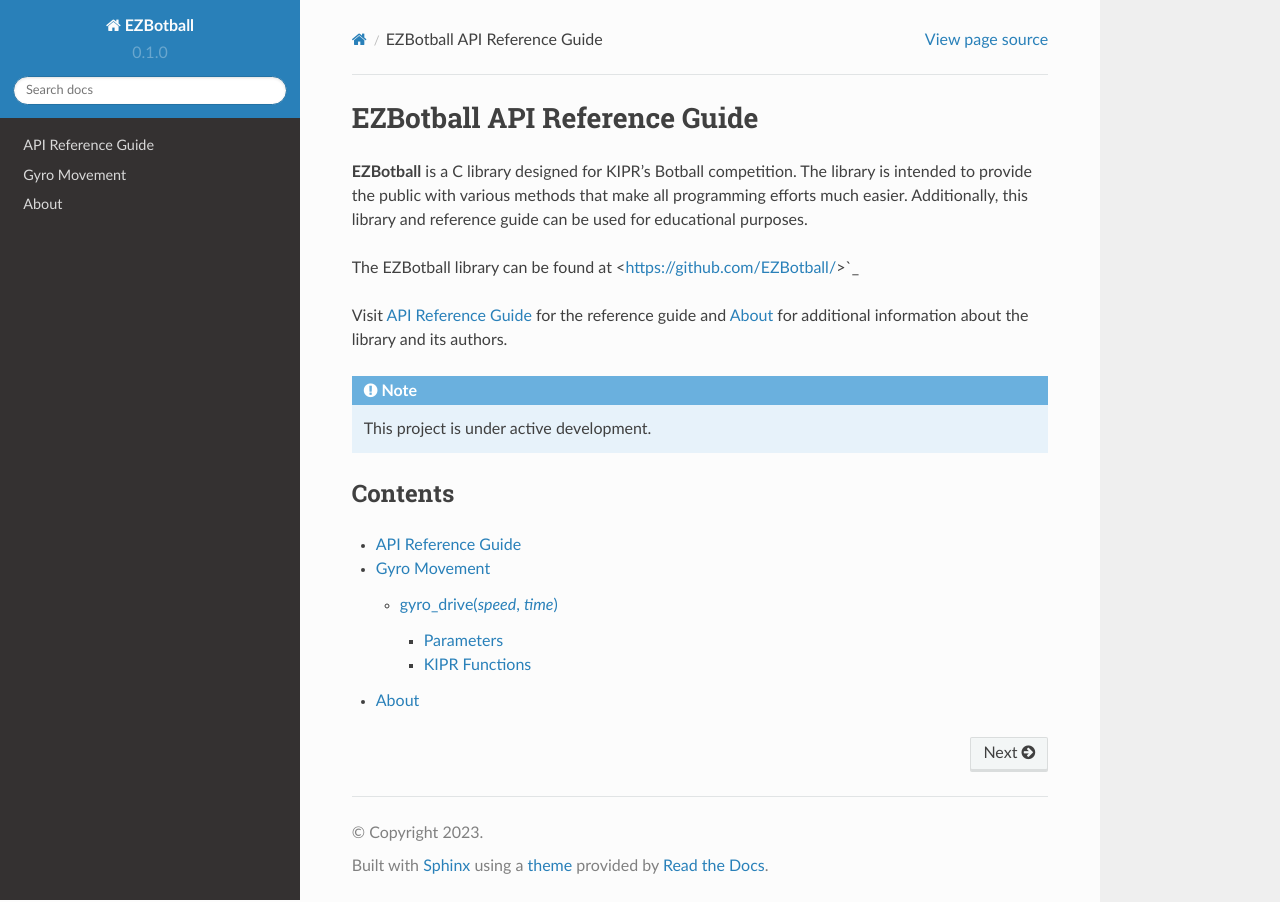
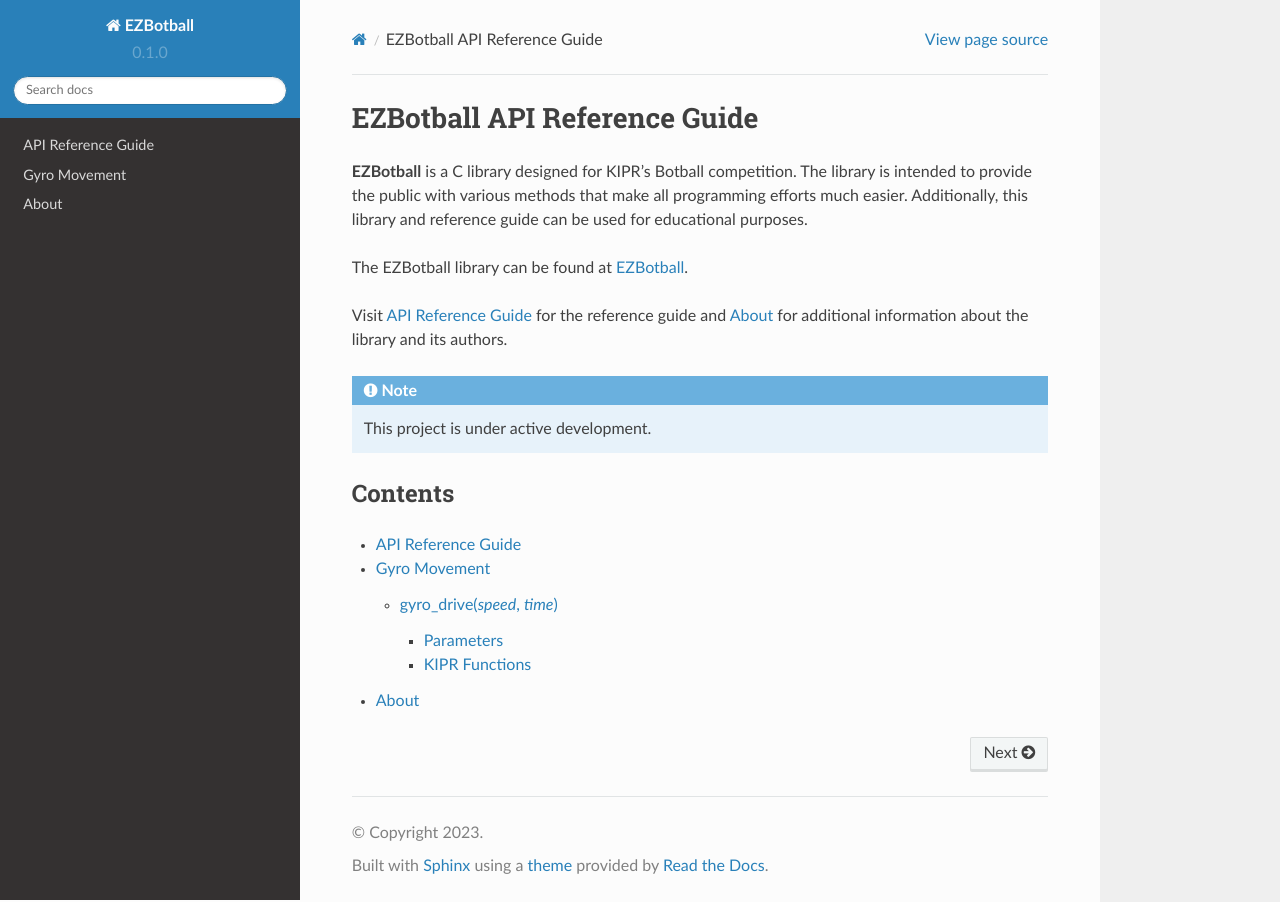
Before and after one commit to EZBotball/API, a Sphinx documentation site: the page built from docs/source/index.rst, in a window 1280 px wide. Built offline with Sphinx 7.4.7 and the Read the Docs theme 2.0.0, drawn with Linux system fonts in a browser that asks for light colours; some of the changed lines change nothing that is shown.

Commit message:
Update index.rst

```diff
--- a/docs/source/index.rst
+++ b/docs/source/index.rst
@@ -3,7 +3,7 @@
 
 **EZBotball** is a C library designed for KIPR's Botball competition. The library is intended to provide the public with various methods that make all programming efforts much easier. Additionally, this library and reference guide can be used for educational purposes.
 
-The EZBotball library can be found at <https://github.com/EZBotball/>`_
+The EZBotball library can be found at `EZBotball`_.
 
 
 Visit :doc:`api` for the reference guide and :doc:`about` for additional information about the library and its authors.
@@ -19,3 +19,5 @@
 
    api
    about
+
+.. _EZBotball: https://github.com/EZBotball
```
